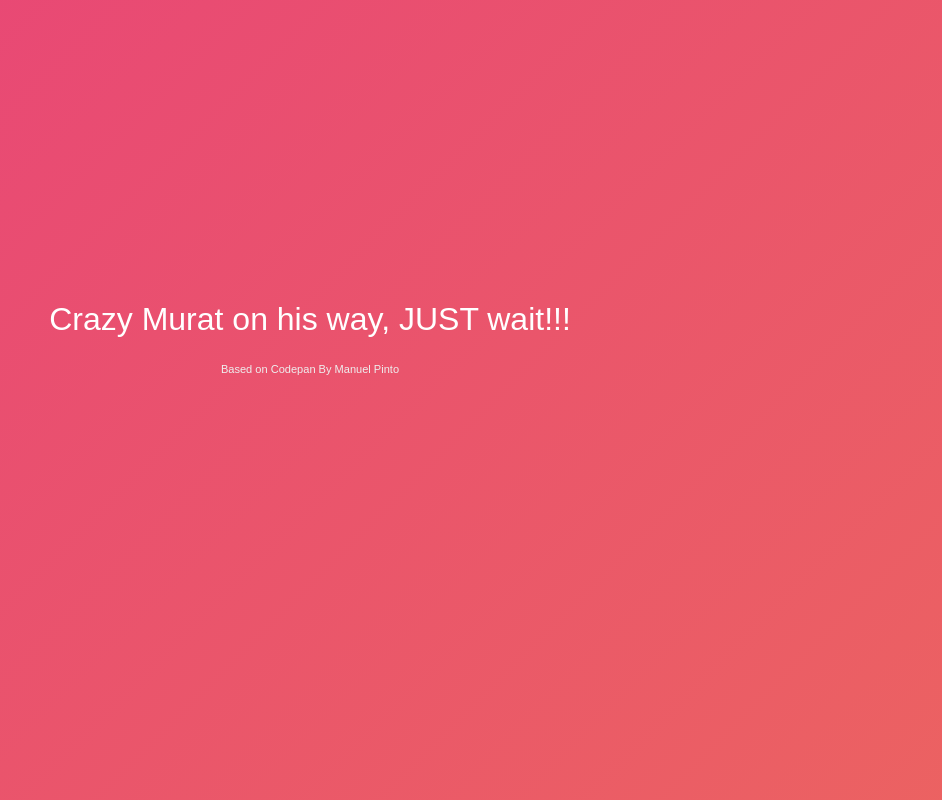
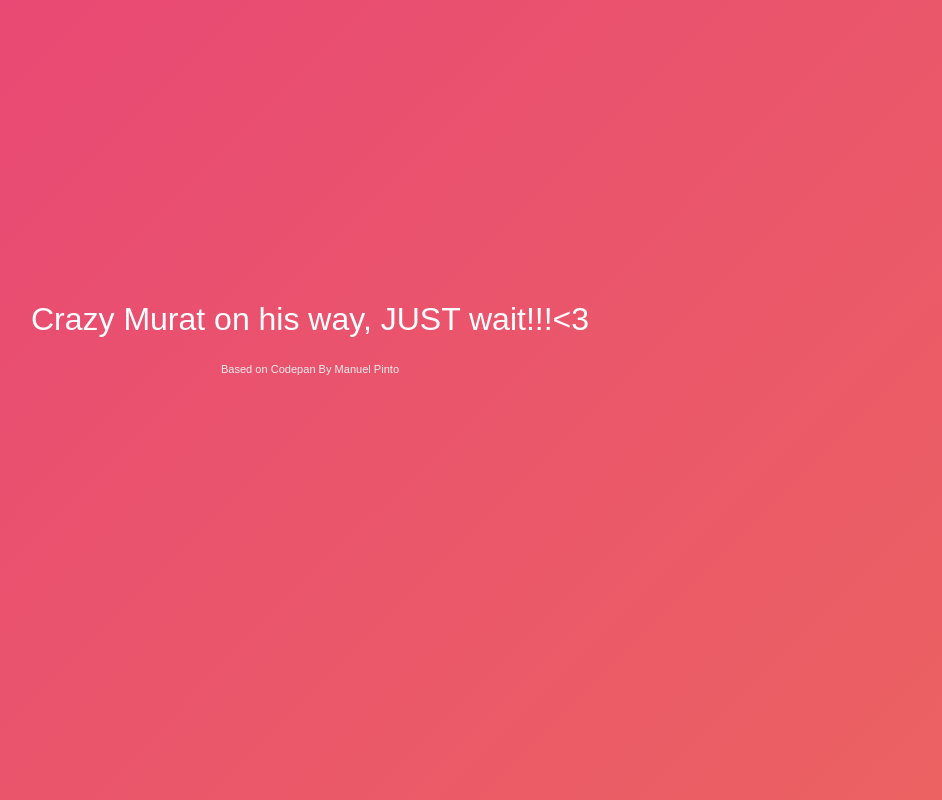
Before and after one commit to muratdvc/bg_site, a plain HTML site: page index.html in a window 1280 px wide. Shown: the whole page, without its empty margins (330-1272 px from the left). Drawn offline with Linux system fonts and the light colour scheme.

Commit message:
'<3' added

```diff
--- a/index.html
+++ b/index.html
@@ -9,7 +9,7 @@
 </head>
 <body>
     <div class="container">
-        <h1>Crazy Murat on his way, JUST wait!!!</h1>
+        <h1>Crazy Murat on his way, JUST wait!!!<3</h1>
         <h5><small>Based on Codepan By Manuel Pinto</small>
             <a href="https://manuelpinto.in" target="_blank"></a>
         </h5>
```
